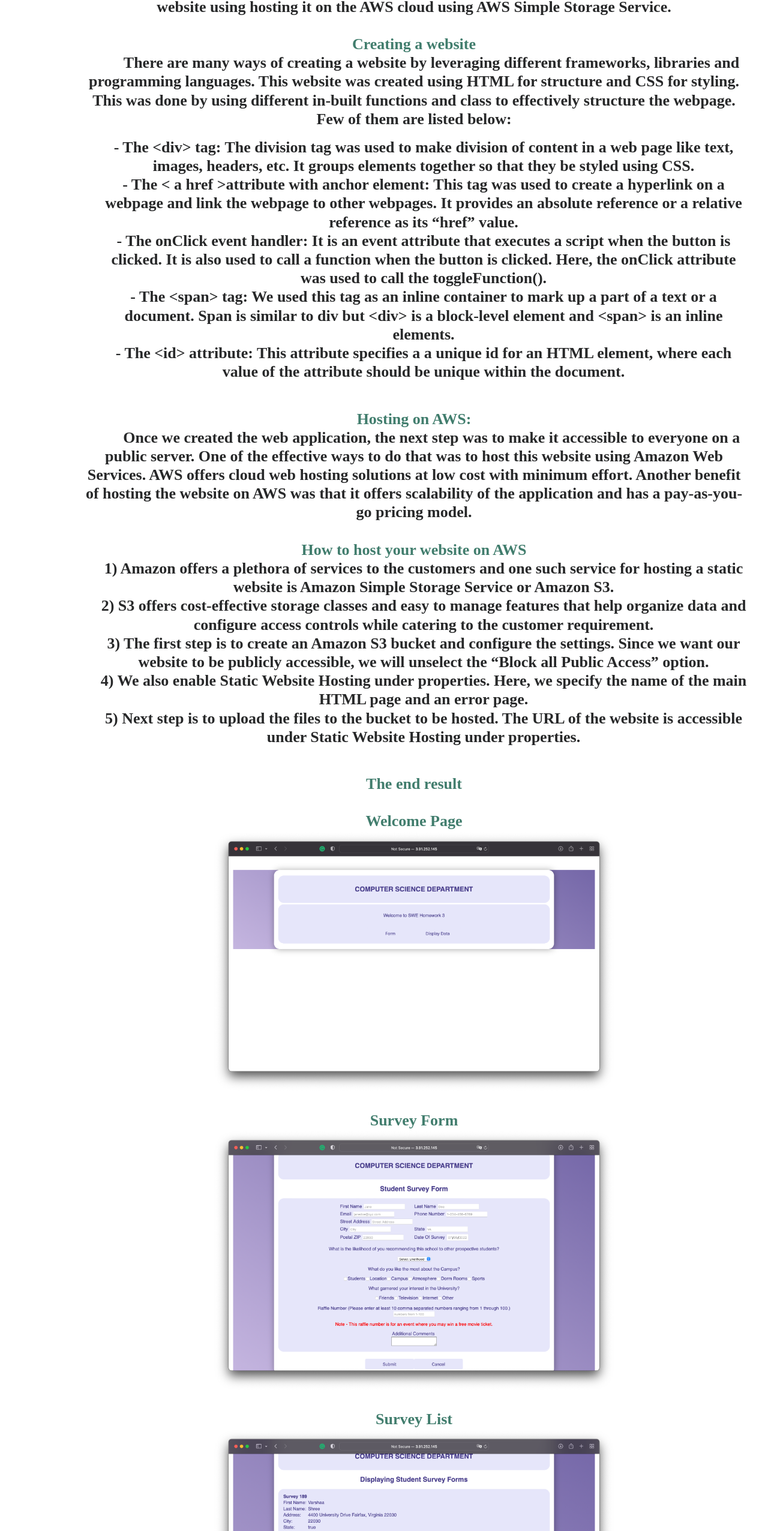
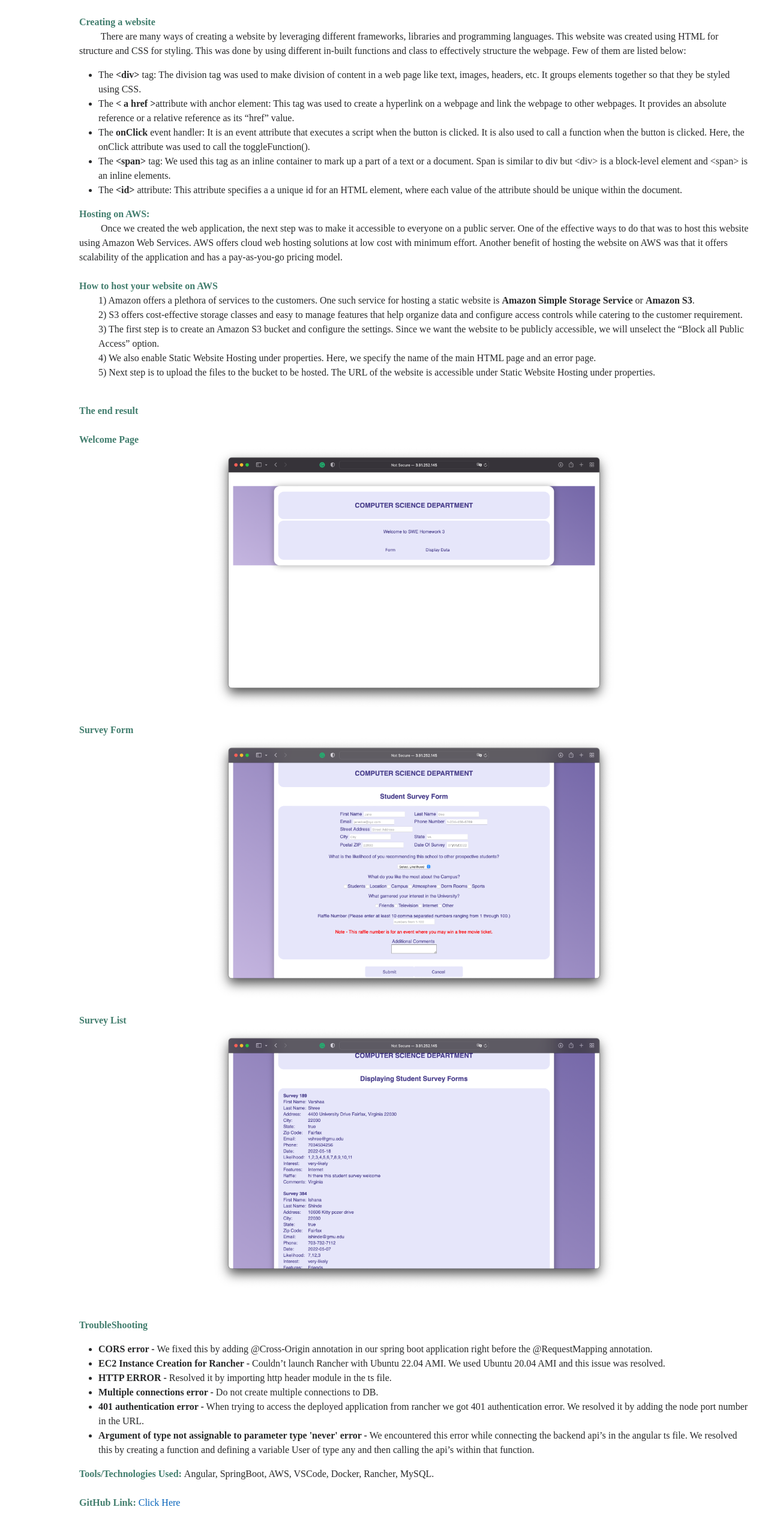
Before and after one commit to gargi-son/GargiSontakkePortfolio, a plain HTML site: page awswebsiteform.html in a window 1280 px wide. Shown: the part 168-2720 px from the top of the page at 60% size. Drawn offline with Linux system fonts and the light colour scheme.

Commit message:
fixed layout in aws website hosting

```diff
--- a/awswebsiteform.html
+++ b/awswebsiteform.html
@@ -70,41 +70,40 @@
 
             <div class="portfolio-description">
               <!-- <h2>This is an example of portfolio detail</h2> -->
-              <h2 class="text-center">AWS <span class="primary1">Website Hosting</span>
+              <h2 class="text-center">AWS <span class="primary1">Website Hosting</span></h2>
               <p>
                   <b><span class="primary1">Part 1: Creating and hosting it on AWS</span></b><br>
-                  &emsp;&emsp; The purpose of this project was twofold. The first part consisted creating a static personal website using hosting it on the AWS cloud using AWS Simple Storage Service.
+                  &emsp;&emsp; The purpose of this project was twofold: The first part consisted creating a static personal website and hosting it on the AWS cloud using AWS Simple Storage Service.
                   <br><br>
 
                   <b><span class="primary1">Creating a website</span></b><br>
                   &emsp;&emsp; There are many ways of creating a website by leveraging different frameworks, libraries and programming languages. This website was created using HTML for structure and CSS for styling.
                   This was done by using different in-built functions and class to effectively structure the webpage. Few of them are listed below: <br>
                   <ul>
-                      - The <b>&lt;div&gt;</b> tag: The division tag was used to make division of content in a web page like text, images, headers, etc. It groups elements together so that they be styled using CSS.
-                      <br>
-                  - The <b>&lt; a href &gt;</b>attribute with anchor element: This tag was used to create a hyperlink on a webpage and link the webpage to other webpages. It provides an absolute reference or a relative reference as its “href” value.
-                      <br>
-                  - The <b>onClick</b> event handler: It is an event attribute that executes a script when the button is clicked. It is also used to call a function when the button is clicked. Here, the onClick attribute was used to call the toggleFunction().
-                      <br>
-                  - The <b>&lt;span&gt;</b> tag: We used this tag as an inline container to mark up a part of a text or a document. Span is similar to div but &lt;div&gt; is a block-level element and &lt;span&gt; is an inline elements.
-                      <br>
-                  - The <b>&lt;id&gt;</b> attribute: This attribute specifies a a unique id for an HTML element, where each value of the attribute should be unique within the document.  <br>
-                  <br>
-                  </ul>
+                      <li>The <b>&lt;div&gt;</b> tag: The division tag was used to make division of content in a web page like text, images, headers, etc. It groups elements together so that they be styled using CSS.
+                      </li>
+                  <li>The <b>&lt; a href &gt;</b>attribute with anchor element: This tag was used to create a hyperlink on a webpage and link the webpage to other webpages. It provides an absolute reference or a relative reference as its “href” value.
+                      </li>
+                  <li>The <b>onClick</b> event handler: It is an event attribute that executes a script when the button is clicked. It is also used to call a function when the button is clicked. Here, the onClick attribute was used to call the toggleFunction().
+                      </li>
+                  <li>The <b>&lt;span&gt;</b> tag: We used this tag as an inline container to mark up a part of a text or a document. Span is similar to div but &lt;div&gt; is a block-level element and &lt;span&gt; is an inline elements.
+                      </li>
+                  <li>The <b>&lt;id&gt;</b> attribute: This attribute specifies a a unique id for an HTML element, where each value of the attribute should be unique within the document.  <br>
+                  </li>
+                </ul>
 
+                <b><span class="primary1">Hosting on AWS:</span></b><br>
 
-                  <b><span class="primary1">Hosting on AWS:</span></b><br>
-
-                  &emsp;&emsp; Once we created the web application, the next step was to make it accessible to everyone on a public server. One of the effective ways to do that was to host this website using Amazon Web Services.
+                &emsp;&emsp; Once we created the web application, the next step was to make it accessible to everyone on a public server. One of the effective ways to do that was to host this website using Amazon Web Services.
                   AWS offers cloud web hosting solutions at low cost with minimum effort. Another benefit of hosting the website on AWS was that it offers scalability of the application and has a pay-as-you-go pricing model.
 
-                  <br><br>
+                <br><br>
 
                   <b><span class="primary1">How to host your website on AWS</span></b><br>
                   <ul>
-                      1) Amazon offers a plethora of services to the customers and one such service for hosting a static website is Amazon Simple Storage Service or Amazon S3.
+                      1) Amazon offers a plethora of services to the customers. One such service for hosting a static website is <b>Amazon Simple Storage Service</b> or <b>Amazon S3</b>.
                       <br>2) S3 offers cost-effective storage classes and easy to manage features that help organize data and configure access controls while catering to the customer requirement.
-                      <br>3) The first step is to create an Amazon S3 bucket and configure the settings. Since we want our website to be publicly accessible, we will unselect the “Block all Public Access” option.
+                      <br>3) The first step is to create an Amazon S3 bucket and configure the settings. Since we want the website to be publicly accessible, we will unselect the “Block all Public Access” option.
                       <br>4) We also enable Static Website Hosting under properties. Here, we specify the name of the main HTML page and an error page.
                       <br>5) Next step is to upload the files to the bucket to be hosted. The URL of the website is accessible under Static Website Hosting under properties.
                       <br><br>
@@ -133,22 +132,22 @@
                   <b><span class="primary1">TroubleShooting</span></b>
                   <p>
                       <ul>
-                          <li>1. CORS error - We fixed this by adding @Cross-Origin
+                          <li><b>CORS error - </b>We fixed this by adding @Cross-Origin
                               annotation in our spring boot application right before the
                               @RequestMapping annotation.</li>
-                          <li>EC2 Instance Creation for Rancher - Couldn’t launch Rancher
+                          <li><b>EC2 Instance Creation for Rancher -</b> Couldn’t launch Rancher
                               with Ubuntu 22.04 AMI. We used Ubuntu 20.04 AMI and this
                               issue was resolved.</li>
-                          <li> 3. HTTP ERROR - Resolved it by importing http header module in
+                          <li><b>HTTP ERROR - </b>Resolved it by importing http header module in
                               the ts file.</li>
-                          <li>4. Multiple connections error - Do not create multiple
+                          <li><b>Multiple connections error -</b> Do not create multiple
                               connections to DB.</li>
-                          <li>5. 401 authentication error - When trying to access the
+                          <li><b>401 authentication error -</b> When trying to access the
                               deployed application from rancher we got 401 authentication
                               error. We resolved it by adding the node port number in the
                               URL.</li>
-                         <li>6. Argument of type not assignable to parameter type 'never'
-                          error - We encountered this error while connecting the backend
+                         <li><b>Argument of type not assignable to parameter type 'never'
+                          error -</b> We encountered this error while connecting the backend
                           api’s in the angular ts file. We resolved this by creating
                           a function and defining a variable User of type any and
                           then calling the api’s within that function.</li>
```
